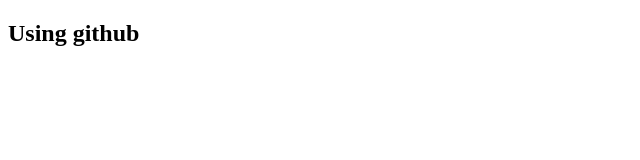
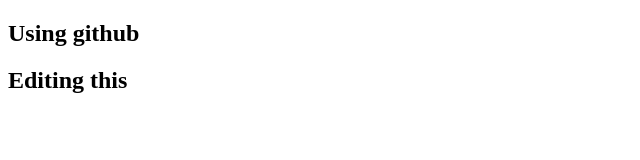
Before and after one commit to Rafsan0230/2.Projects, a plain HTML site: page One/index.html in a window 1280 px wide. Shown: the whole page, without its empty margins (0-640 px from the left). Drawn offline with Linux system fonts and the light colour scheme.

Commit message:
Added a header

```diff
--- a/One/index.html
+++ b/One/index.html
@@ -7,5 +7,6 @@
 </head>
 <body>
     <h2>Using github</h2>
+    <h2>Editing this</h2>
 </body>
 </html>
```
